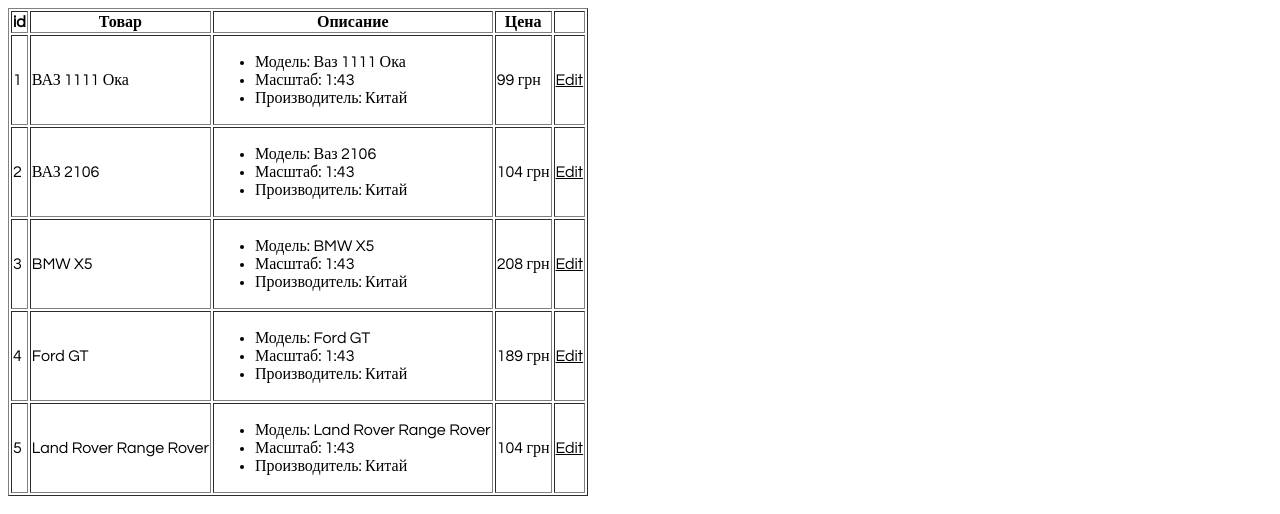
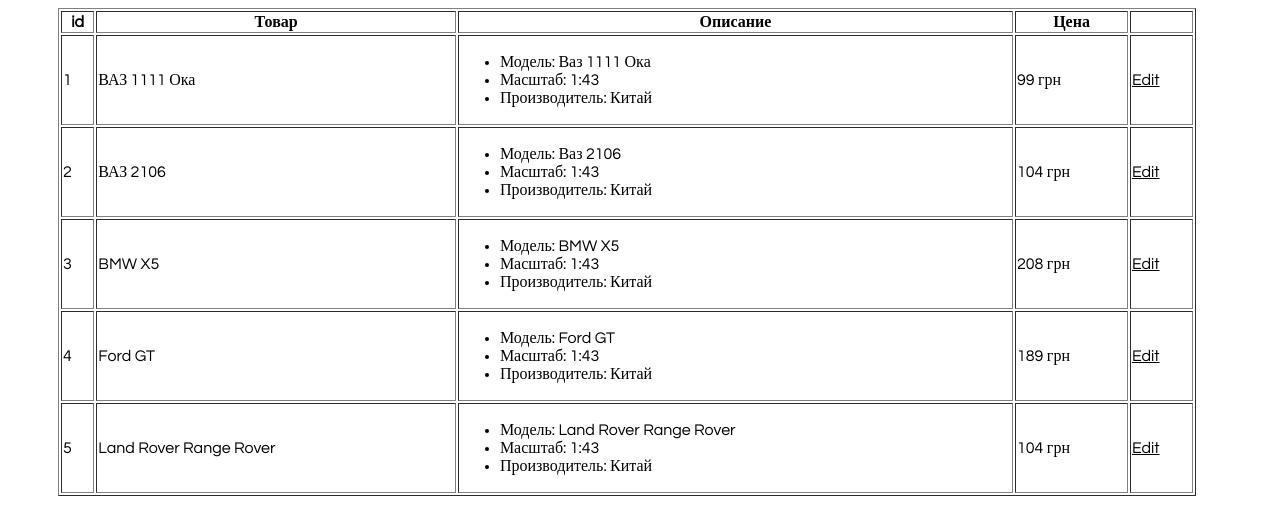
Before and after one commit to nikomax/prog.kiev.ua, a plain HTML site: page homework/hm2/admin-page.html in a window 1280 px wide. Shown: the top 514 px of the page. Drawn offline with Linux system fonts and the light colour scheme.

Commit message:
added new styles

```diff
--- a/homework/hm2/styles/style.css
+++ b/homework/hm2/styles/style.css
@@ -233,3 +233,8 @@
     -moz-box-shadow: 1px 1px 5px 0px rgba(0, 0, 0, 0.75);
     box-shadow: 1px 1px 5px 0px rgba(0, 0, 0, 0.75);
 }
+
+.table-items {
+    width: 90%;
+    margin-left: 50px;
+}
```
